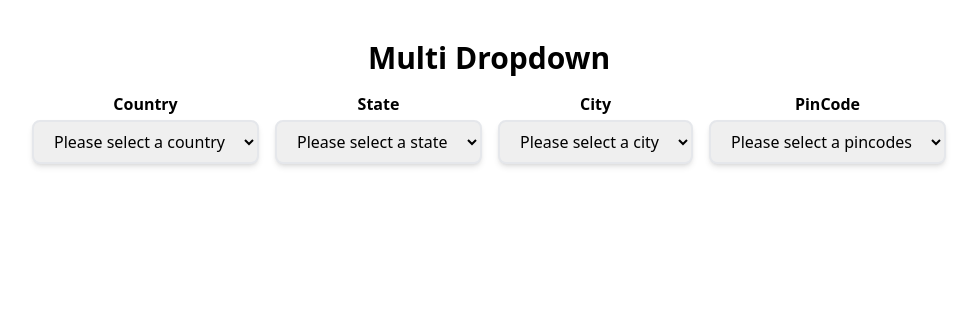
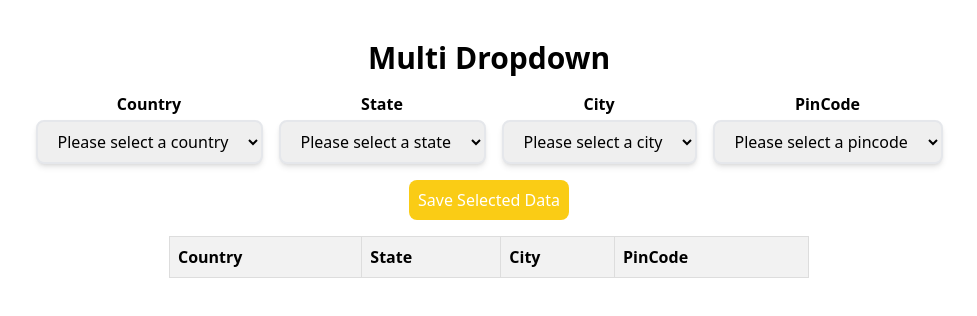
Before and after one commit to sachin-rohilla/Multi-Dropdowns-App, a React (Vite) app: page / in a window 1280 px wide. Shown: the top 316 px of the page, without its empty margins (151-1128 px from the left). Built offline with nearby package versions, Linux system fonts and the light colour scheme.

Commit message:
add-table

```diff
--- a/src/App.css
+++ b/src/App.css
@@ -0,0 +1,19 @@
+.styled-table {
+  width: 50%;
+  border-collapse: collapse;
+}
+
+.styled-table th,
+.styled-table td {
+  border: 1px solid #ddd;
+  padding: 8px;
+  text-align: left;
+}
+
+.styled-table th {
+  background-color: #f2f2f2;
+}
+
+/* .styled-table tbody tr:hover {
+  background-color: #f5f5f5;
+} */
--- a/src/App.jsx
+++ b/src/App.jsx
@@ -12,21 +12,57 @@ function App() {
   const [countryId, setCountryId] = useState(null);
   const [stateId, setStateId] = useState(null);
   const [cityId, setCityId] = useState(null);
+  const [selectedData, setSelectedData] = useState({
+    country: "",
+    state: "",
+    city: "",
+    pincode: "",
+  });
+  const [tableList, setTableList] = useState([]);
   const handleCountryChange = (e) => {
+    const country = countries.find((item) => item.countryId == e.target.value);
+    setSelectedData({
+      ...selectedData,
+      country: country?.name,
+    });
     setCountryId(e.target.value);
     setStateId(null);
     setCityId(null);
   };
   const handleStateChange = (e) => {
+    const state = states.find((item) => item.stateId == e.target.value);
+    setSelectedData({
+      ...selectedData,
+      state: state?.name,
+    });
     setStateId(e.target.value);
     setCityId(null);
   };
   const handleCityChange = (e) => {
+    const city = cities.find((item) => item.cityId == e.target.value);
+    setSelectedData({
+      ...selectedData,
+      city: city?.name,
+    });
     setCityId(e.target.value);
   };
   const handlePincodeChange = (e) => {
-    console.log(e.target.value);
+    const pincode = pincodes.find((item) => item.pincodId == e.target.value);
+    setSelectedData({
+      ...selectedData,
+      pincode: pincode?.code,
+    });
   };
+  const handleSaveData = () => {
+    setTableList((prev) => [...prev, selectedData]);
+    setSelectedData({
+      country: "",
+      state: "",
+      city: "",
+      pincode: "",
+    });
+  };
+  console.log(selectedData);
 
   return (
     <>
@@ -41,6 +77,34 @@ function App() {
           <CityDropdown handleChange={handleCityChange} stateId={stateId} />
           <PincodeDropdown handleChange={handlePincodeChange} cityId={cityId} />
         </div>
+
+        <button
+          className="bg-yellow-400 text-white py-2 w-40 rounded-lg"
+          onClick={handleSaveData}
+        >
+          Save Selected Data
+        </button>
+
+        <table className="styled-table">
+          <thead>
+            <tr>
+              <th>Country</th>
+              <th>State</th>
+              <th>City</th>
+              <th>PinCode</th>
+            </tr>
+          </thead>
+          <tbody>
+            {tableList?.map((item, index) => (
+              <tr key={index}>
+                <td>{item?.country || "N/A"}</td>
+                <td>{item?.state || "N/A"}</td>
+                <td>{item?.city || "N/A"}</td>
+                <td>{item?.pincode || "N/A"}</td>
+              </tr>
+            ))}
+          </tbody>
+        </table>
       </div>
     </>
   );
--- a/src/components/PincodeDropdown.jsx
+++ b/src/components/PincodeDropdown.jsx
@@ -9,7 +9,7 @@ const PincodeDropdown = ({ handleChange, cityId }) => {
         className="border-2 px-4 py-2 rounded-lg shadow-md"
         onChange={handleChange}
       >
-        <option value="">Please select a pincodes</option>
+        <option value="">Please select a pincode</option>
         {pincodes
           ?.filter((filterItem) => filterItem?.cityId == cityId)
           ?.map((item) => (
```
